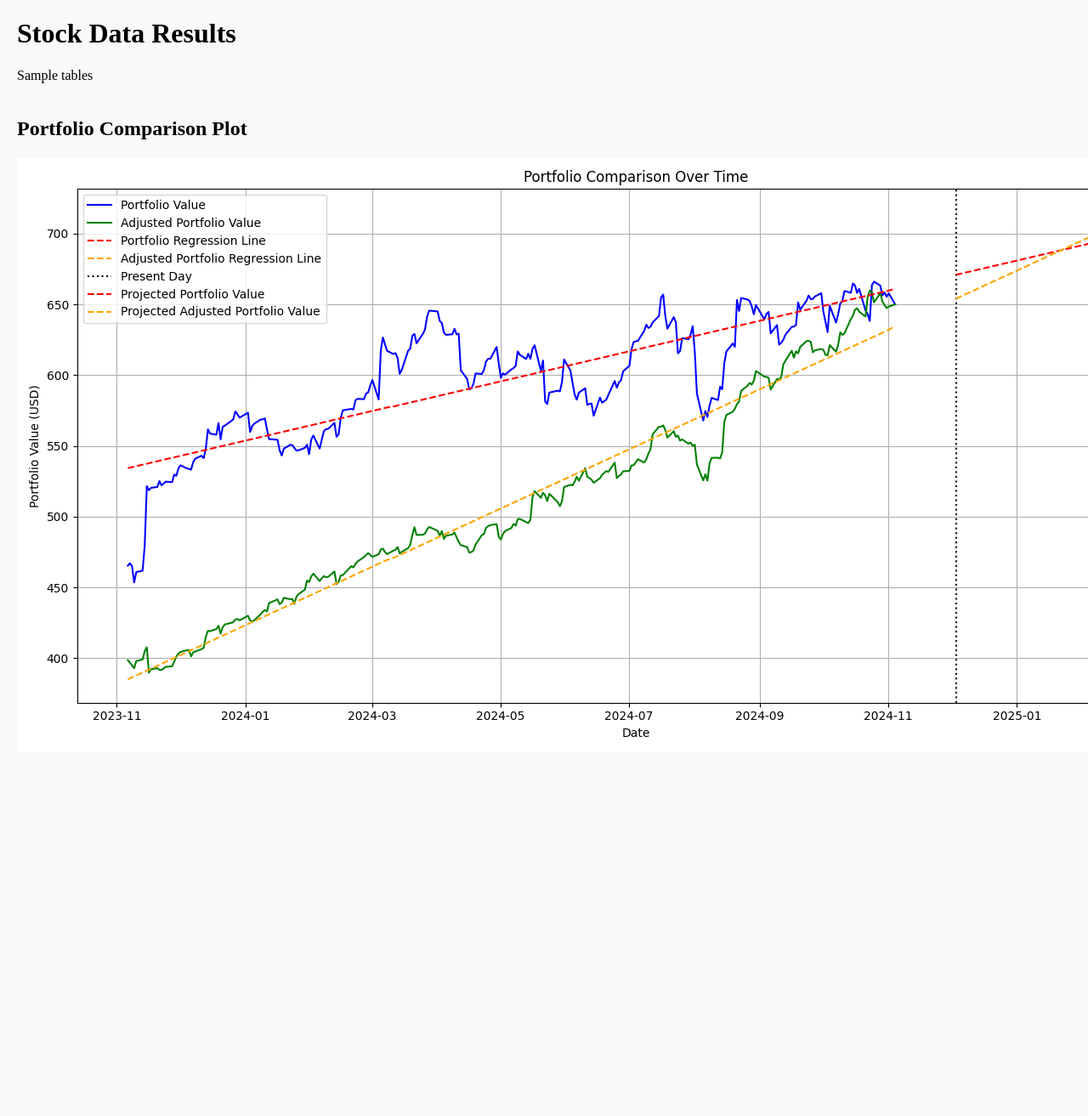
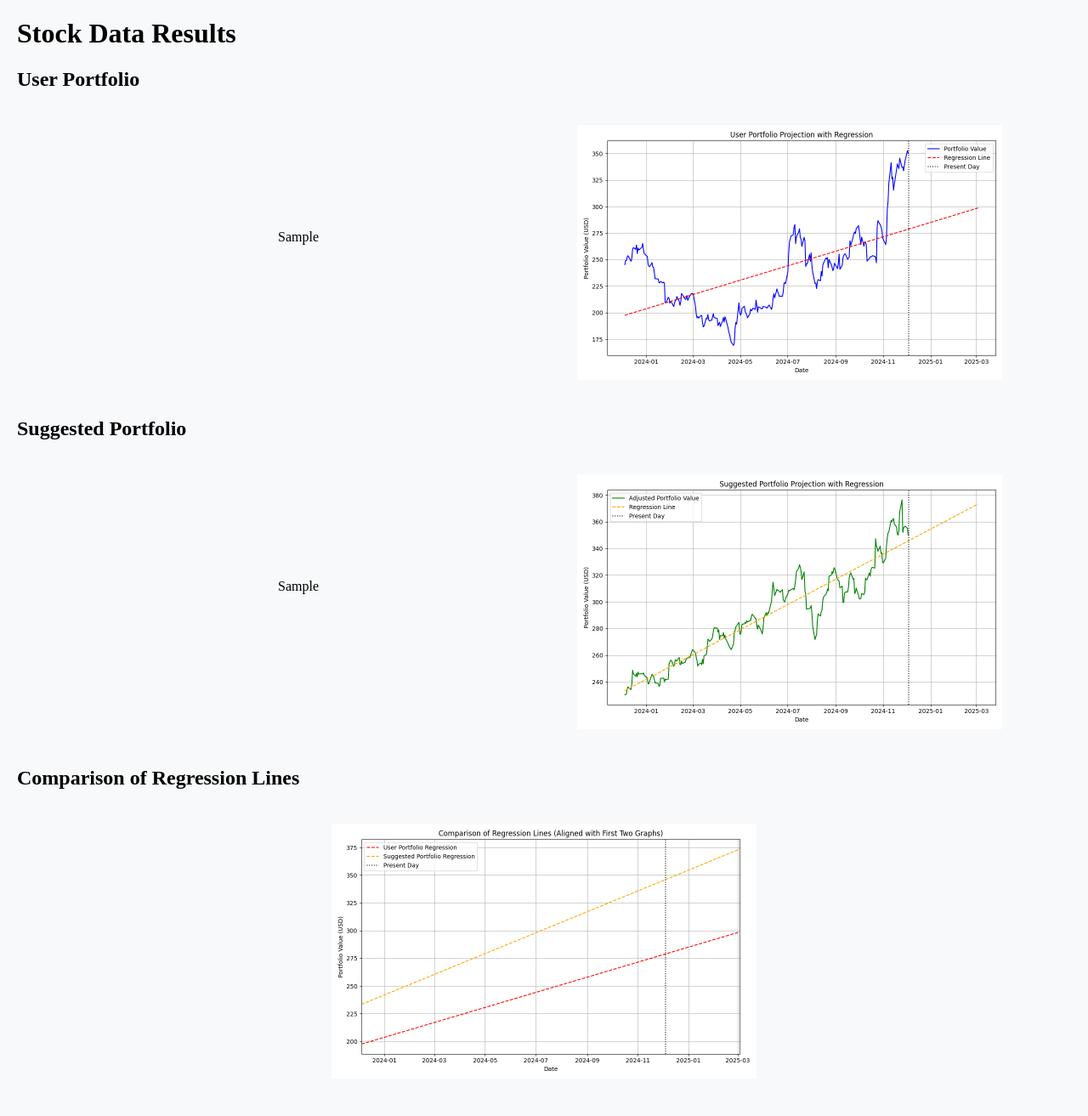
Before and after one commit to Evantl17/cs506-final-project, a Flask app: template templates/results.html in a window 1280 px wide; the page is wider, and only the part inside the window is pictured. Shown: that part at 85% size. Before the commit the page ends 867 px from the top of that part, so only its background shows below. Run offline with Flask 3, Linux system fonts and the light colour scheme; the template is opened without the code that fills it: most values are stand-ins (such as "Sample title", 1, 10 or a date in 2020).

Commit message:
changed results page GUI

```diff
--- a/app.py
+++ b/app.py
@@ -1,7 +1,7 @@
 import yfinance as yf
 import pandas as pd
 from flask import Flask, render_template, request
-from volatility import calculate_volatility, plot_two_portfolios_with_regression, create_table
+from volatility import calculate_volatility, plot_three_portfolios_with_regression, create_tables_with_buckets
 import matplotlib
 matplotlib.use('Agg')  # Use a backend that doesn't require a display
 
@@ -33,21 +33,19 @@ def submit():
 
     prices_list = [float(price.strip()) for price in prices_list]
 
-    table = create_table(valid_tickers)
+    table1, table2 = create_tables_with_buckets(valid_tickers)
 
-    print(table)
 
     all_closings = pd.read_csv('closingPrices.csv')
-    ticker_list = table['Ticker'].tolist()
-    suggested_ticker_list = table['Suggested Ticker'].tolist()
-
-    print(ticker_list)
-    print(suggested_ticker_list)
-
-    plot_two_portfolios_with_regression(ticker_list,suggested_ticker_list,prices_list, all_closings )
+    ticker_list = table1['Ticker'].tolist()
+    suggested_ticker_list = table2['Suggested Ticker'].tolist()
 
 
-    return render_template('results.html', tables=table.to_html(classes='data-table', index=False))
+
+    plot_three_portfolios_with_regression(ticker_list,suggested_ticker_list,prices_list, all_closings )
+
+
+    return render_template('results.html', table1=table1.to_html(classes='data-table', index=False), table2=table2.to_html(classes='data-table', index=False))
 
 if __name__ == '__main__':
     app.run(debug=True)
--- a/csvWriting.py
+++ b/csvWriting.py
@@ -6,7 +6,6 @@ import pandas as pd
 ticker = 'AAPL'
 
 sp500_tickers = pd.read_html('https://en.wikipedia.org/wiki/List_of_S%26P_500_companies')[0]['Symbol'].tolist()
-print(sp500_tickers)
 
 data = []
 
--- a/templates/results.html
+++ b/templates/results.html
@@ -20,18 +20,130 @@
         .data-table th {
             background-color: #f2f2f2;
         }
+        .flex-container {
+            display: flex;
+            flex-wrap: wrap;
+            gap: 20px;
+            align-items: center;
+            justify-content: center;
+            margin-bottom: 40px;
+        }
+        .flex-item {
+            flex: 1 1 45%;
+            max-width: 45%;
+            text-align: center;
+        }
+        .flex-item img {
+            width: 100%;
+            height: auto;
+            max-width: 500px;
+            margin-top: 20px;
+        }
+        .section {
+            margin-bottom: 40px;
+        }
     </style>
 </head>
+<script>
+    // Wait for the document to fully load
+    document.addEventListener("DOMContentLoaded", function () {
+        // Select all tables with the class 'data-table'
+        const tables = document.querySelectorAll(".data-table");
+
+        tables.forEach(table => {
+            // Add rounded corners to the table
+            table.style.borderCollapse = "separate";
+            table.style.borderSpacing = "0";
+            table.style.borderRadius = "8px";
+            table.style.overflow = "hidden";
+
+            // Add box shadow for aesthetics
+            table.style.boxShadow = "0px 4px 10px rgba(0, 0, 0, 0.1)";
+
+            // Adjust font size and cell padding
+            table.style.fontSize = "16px";
+            const cells = table.querySelectorAll("th, td");
+            cells.forEach(cell => {
+                cell.style.padding = "12px";
+                cell.style.border = "1px solid #ddd";
+                cell.style.textAlign = "center";
+            });
+
+            // Style the header row
+            const headers = table.querySelectorAll("th");
+            headers.forEach(header => {
+                header.style.backgroundColor = "#f2f2f2";
+            });
+
+            // Add hover effect for table rows
+            const rows = table.querySelectorAll("tbody tr");
+            rows.forEach(row => {
+                row.addEventListener("mouseover", () => {
+                    row.style.backgroundColor = "#f1f1f1";
+                });
+                row.addEventListener("mouseout", () => {
+                    row.style.backgroundColor = "";
+                });
+            });
+
+            // Highlight volatility cells based on their values
+            const volatilityCells = table.querySelectorAll("td:nth-child(3)"); // Assuming the 3rd column is Volatility
+            volatilityCells.forEach(cell => {
+                const value = cell.textContent.trim();
+
+                // Apply background color based on volatility category
+                if (value === "Low Volatility") {
+                    cell.style.backgroundColor = "#d4edda"; // Greenish
+                } else if (value === "Moderate Volatility") {
+                    cell.style.backgroundColor = "#fff3cd"; // Yellowish
+                } else if (value === "High Volatility") {
+                    cell.style.backgroundColor = "#f8d7da"; // Light Reddish
+                } else if (value === "Extreme Volatility") {
+                    cell.style.backgroundColor = "#f5c6cb"; // Darker Reddish
+                }
+            });
+        });
+    });
+</script>
+
 <body>
     <h1>Stock Data Results</h1>
-    <div class="results-container">
-        <table class="data-table">
-            {{ tables | safe }}
-        </table>
+
+    <div class="section">
+        <h2>User Portfolio</h2>
+        <div class="flex-container">
+            <div class="flex-item">
+                <table class="data-table">
+                    {{ table1 | safe }}
+                </table>
+            </div>
+            <div class="flex-item">
+                <img src="{{ url_for('static', filename='images/user_portfolio_projection.png') }}" alt="User Portfolio Projection">
+            </div>
+        </div>
     </div>
-    <div class="plot-container">
-        <h2>Portfolio Comparison Plot</h2>
-        <img src="{{ url_for('static', filename='images/portfolio_plot.png') }}" alt="Portfolio Comparison Plot">
+
+    <div class="section">
+        <h2>Suggested Portfolio</h2>
+        <div class="flex-container">
+            <div class="flex-item">
+                <table class="data-table">
+                    {{ table2 | safe }}
+                </table>
+            </div>
+            <div class="flex-item">
+                <img src="{{ url_for('static', filename='images/suggested_portfolio_projection.png') }}" alt="Suggested Portfolio Projection">
+            </div>
+        </div>
+    </div>
+
+    <div class="section">
+        <h2>Comparison of Regression Lines</h2>
+        <div class="flex-container">
+            <div class="flex-item">
+                <img src="{{ url_for('static', filename='images/comparison_regression_lines.png') }}" alt="Comparison of Regression Lines">
+            </div>
+        </div>
     </div>
 </body>
 </html>
```
Also changed, not shown: volatility.py (+87 -37 lines), static/images/comparison_regression_lines.png (added), static/images/portfolio_plot.png, static/images/suggested_portfolio_projection.png (added), static/images/user_portfolio_projection.png (added).
